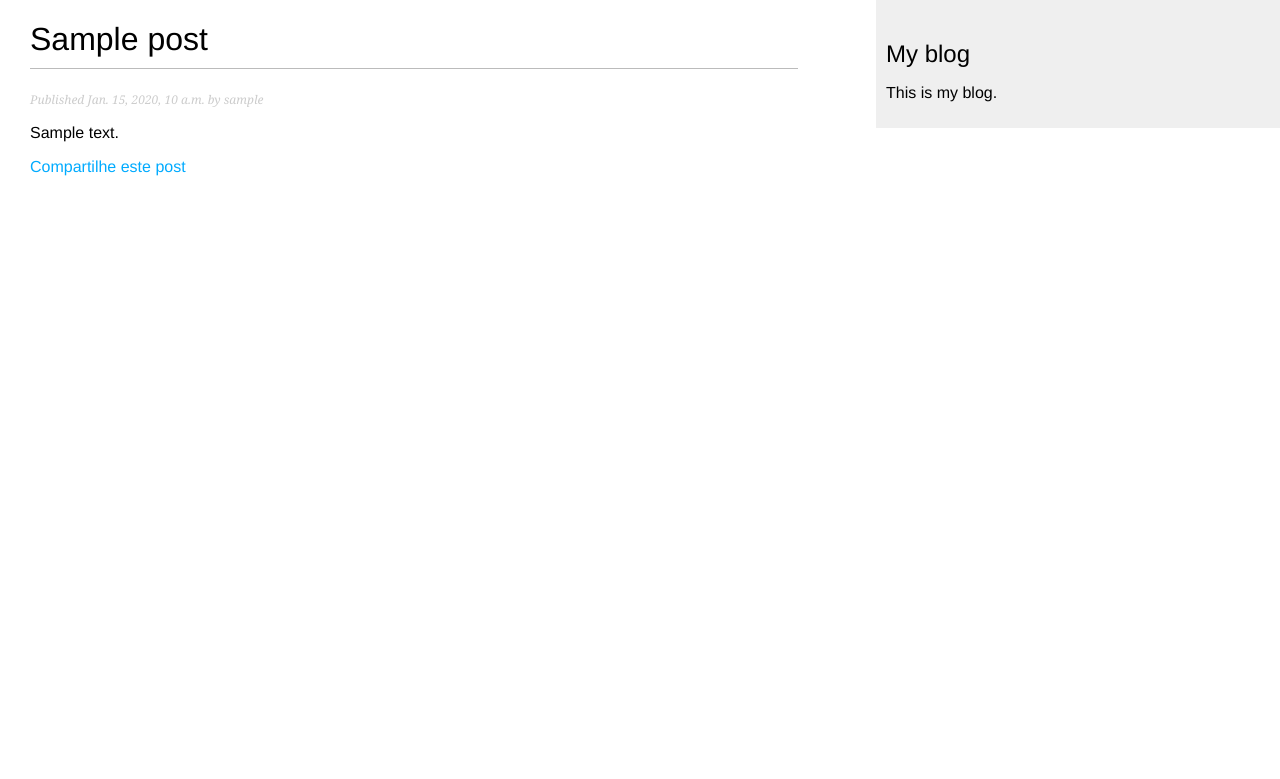
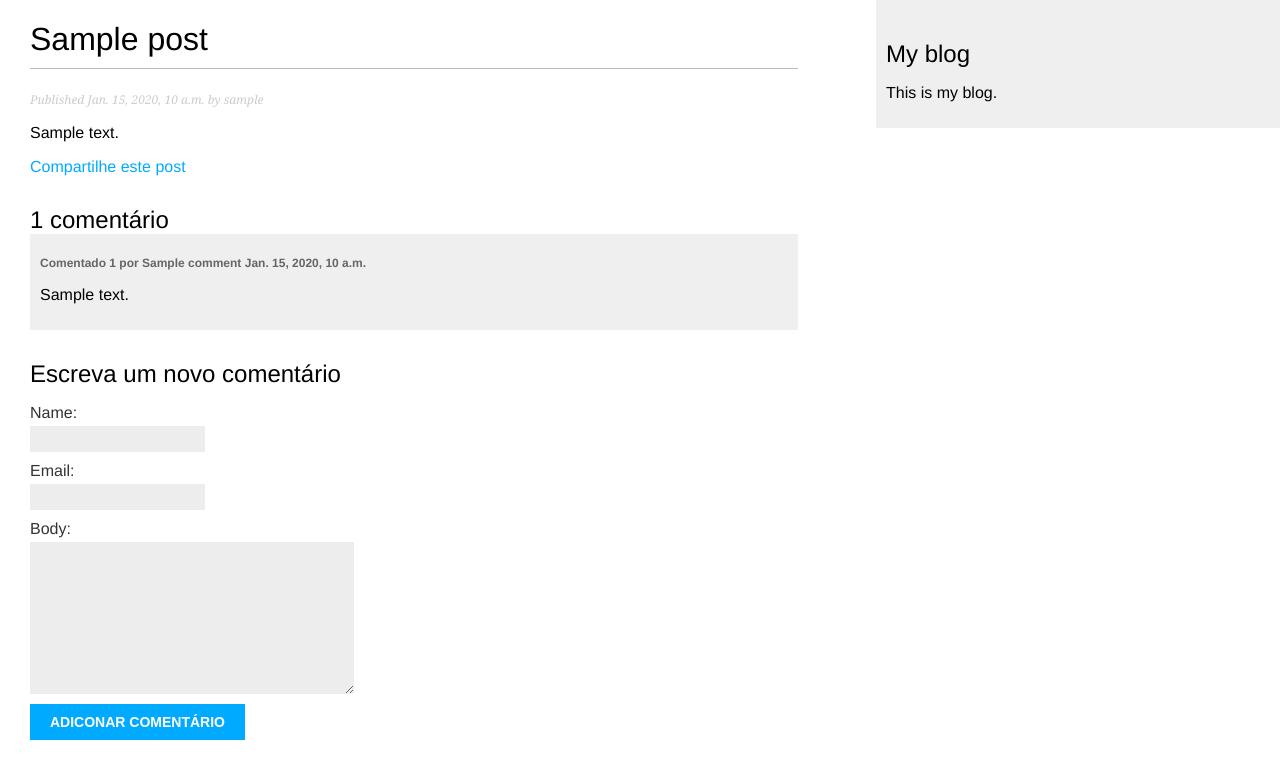
Before and after one commit to heltonteixeira92/blog, a Django app: a page that uses blog/templates/blog/post/detail.html in a window 1280 px wide. Shown: the top 779 px of the page. Run offline with Django 3.2, Linux system fonts and the light colour scheme; tables that the repository leaves empty hold one stand-in row (values such as "Sample post"); parts of the project's set-up code (start-up, migrations or seed data) failed here and were passed over.

Commit message:
add comentários no template detail

```diff
--- a/blog/admin.py
+++ b/blog/admin.py
@@ -12,6 +12,7 @@ class PostAdmin(admin.ModelAdmin):
     date_hierarchy = 'publish'
     ordering = ('status', 'publish')
 
+
 @admin.register(Comment)
 class CommentAdmin(admin.ModelAdmin):
     list_display = ('name', 'email', 'post', 'created', 'active')
--- a/blog/forms.py
+++ b/blog/forms.py
@@ -1,5 +1,5 @@
 from django import forms
-from models import Comment
+from .models import Comment
 
 
 class EmailPostForm(forms.Form):
--- a/blog/templates/blog/post/detail.html
+++ b/blog/templates/blog/post/detail.html
@@ -13,4 +13,33 @@
         Compartilhe este post
         </a>
     </p>
+
+    {% with comments.count as total_comments %}
+    <h2>
+        {{ total_comments }} comentário{{ total_comments|pluralize }}
+    </h2>
+    {% endwith %}
+
+    {% for comment in comments %}
+        <div class="comment">
+            <p class="info">
+                Comentado {{ forloop.counter }} por {{ comment.name }}
+                {{ comment.created }}
+            </p>
+            {{ comment.body|linebreaks }}
+        </div>
+    {% empty %}
+        <p>Sem comentários ainda.</p>
+    {% endfor %}
+
+    {% if new_comment %}
+        <h2> Seu comentário foi feito!</h2>
+    {% else %}
+        <h2> Escreva um novo comentário</h2>
+        <form method="post">
+            {{ comment_form.as_p }}
+            {% csrf_token %}
+            <p><input type="submit" value="Adiconar comentário"></p>
+        </form>
+    {% endif %}
 {% endblock %}
```
